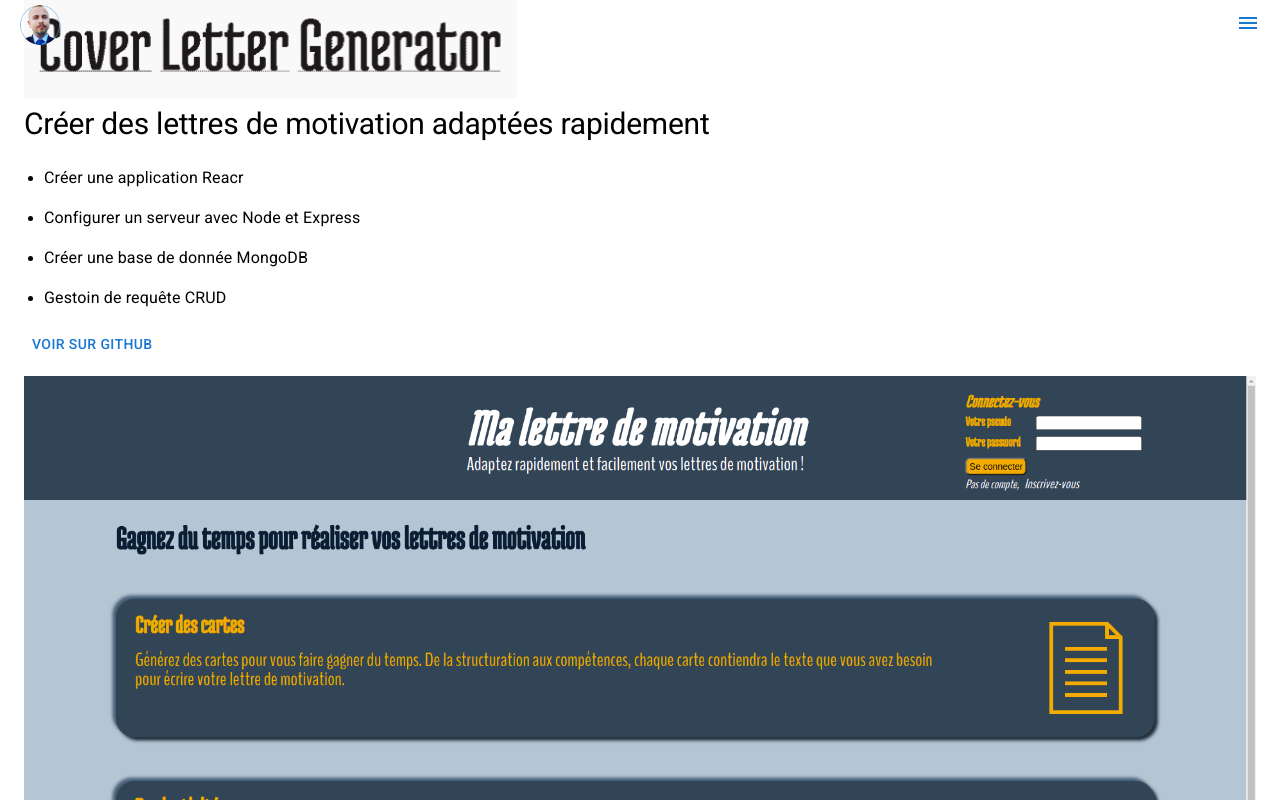
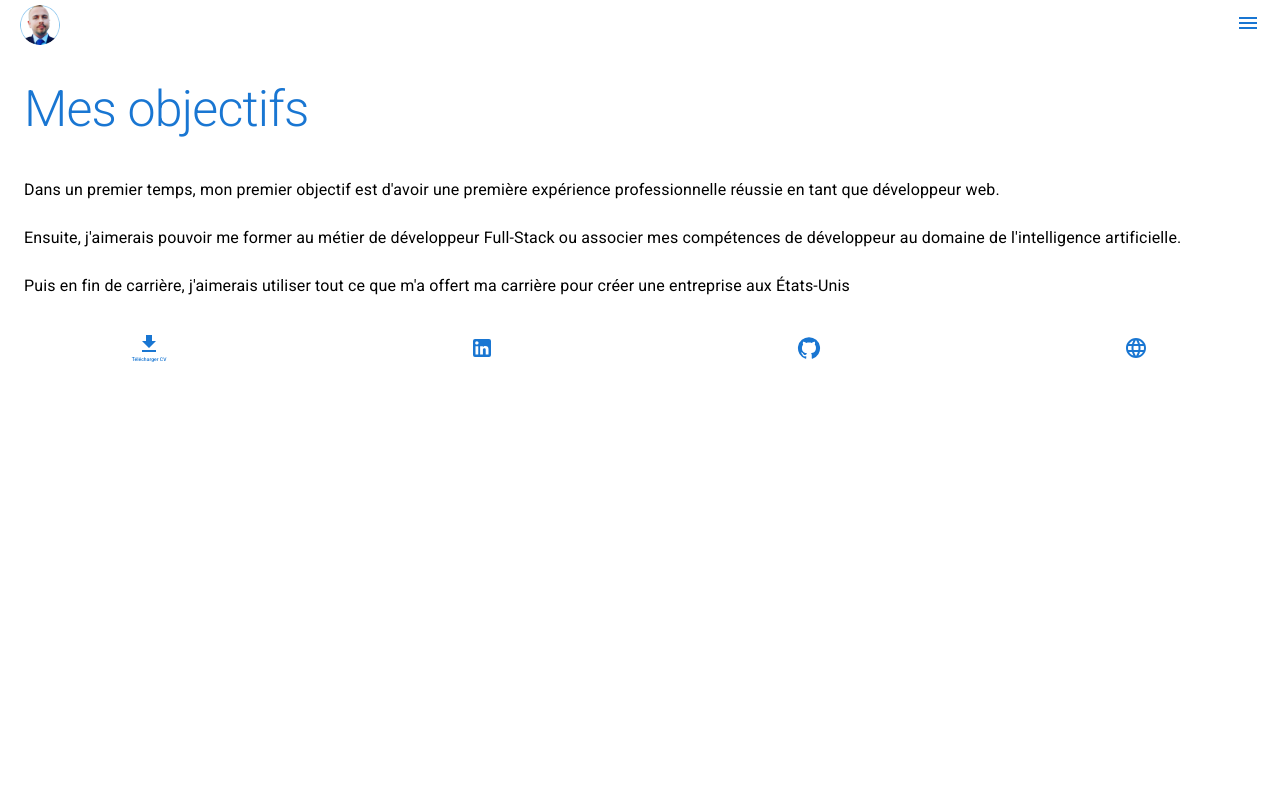
Before and after one commit to Chris5477/mon-portfolio, a React (Create React App) app: page / in a window 1280 px wide. Shown: the top 800 px of the page. Built offline with nearby package versions, Linux system fonts and the light colour scheme.

Commit message:
add style in information component

```diff
--- a/src/App.js
+++ b/src/App.js
@@ -14,8 +14,8 @@ function App() {
 			{/* <Home /> */}
 			{/* <Content title="Mes projets" list={projects} /> */}
 			{/* <Content title="À propos de moi" list={presentation} /> */}
-			<Project />
-			{/* <Information /> */}
+			{/* <Project /> */}
+			<Information />
 			<Footer />
 		</div>
 	);
--- a/src/components/Information.js
+++ b/src/components/Information.js
@@ -1,17 +1,21 @@
-import {Grid, Typography} from "@mui/material"
+import { Grid, Typography } from "@mui/material";
+import { useEffect } from "react";
 import { presentation } from "../utils/presentation";
 
 const Information = () => {
-	const {title, description} = presentation[0]
+	const { title, description } = presentation[6];
+	useEffect(() => {
+		document.querySelector("p").innerHTML = description.replaceAll("*", "<br/><br/>");
+	});
 	return (
-		<Grid container>
-			<Grid item>
-				<Typography variant="h1">{title}</Typography>
+		<Grid container pl={3} pr={2}>
+			<Grid item xs={12} className="slideY-one" mt={5} mb={5} sx={{ opacity: 0 }}>
+				<Typography color="primary" variant="h1" fontSize={"50px"}>
+					{title}
+				</Typography>
 			</Grid>
-			<Grid item>
-				<Typography paragraph>
-					{description}
-				</Typography>
+			<Grid item xs={12} className="slideY-two" sx={{ opacity: 0 }}>
+				<Typography paragraph>{description}</Typography>
 			</Grid>
 		</Grid>
 	);
--- a/src/components/Project.js
+++ b/src/components/Project.js
@@ -7,10 +7,10 @@ const Project = () => {
 		<Grid container pl={3} pr={3}>
 			<Grid item xs={12}>
 				<h1>
-					<img className="logo-project slideY-logo" src={logo} alt={title} />
+					<img className="logo-project slideY-one" src={logo} alt={title} />
 				</h1>
 			</Grid>
-			<Grid item xs={12} className="slideY-body" sx={{ opacity: "0" }}>
+			<Grid item xs={12} className="slideY-two" sx={{ opacity: "0" }}>
 				<Typography variant="h2" fontSize={30} fontWeight={400} mb={3}>
 					{description}
 				</Typography>
@@ -25,7 +25,7 @@ const Project = () => {
 				<Button href={github}>Voir sur Github</Button>
 
 				{illustrations.map((picture, index) => (
-					<Grid item xs={12} className="slideY-illustrations" sx={{ opacity: 0 }} mt={3} key={index}>
+					<Grid item xs={12} className="slideY-three" sx={{ opacity: 0 }} mt={3} key={index}>
 						{<img className="illustration" src={picture} alt="illustration" />}
 					</Grid>
 				))}
--- a/src/components/TopBar.js
+++ b/src/components/TopBar.js
@@ -15,7 +15,7 @@ const TopBar = () => {
 	};
 
 	return (
-		<AppBar position="fixed" sx={styleAppBar}>
+		<AppBar position="static" sx={styleAppBar}>
 			<Avatar alt="christopher Petitcolas" src={chris} />
 			<Box>
 				<MenuIcon color="primary" />
--- a/src/index.css
+++ b/src/index.css
@@ -26,15 +26,15 @@ ul{
 	opacity: 0;
 }
 
-.slideY-logo {
+.slideY-one {
 	animation: slideY 1s ease-out 0.2s forwards;
 }
 
-.slideY-body{
+.slideY-two{
 	animation: slideY 1s ease-out 0.6s forwards;
 }
 
-.slideY-illustrations{
+.slideY-three{
 	animation: slideY 1s ease-out 0.9s forwards;
 }
 
--- a/src/utils/presentation.js
+++ b/src/utils/presentation.js
@@ -2,40 +2,40 @@ export const presentation = [
 	{
 		id: 1,
 		title: "Presentation",
-		description: `Je m'appelle Christopher, j'ai 31 ans et je suis jeune diplômé d'une formation de développeur Front-End chez Openclassrooms. J'ai travaillé pendant une dizaine d'année dans la grande distribution sur plusieurs postes. Le manque de perspective d'évolution m'a motivé à m'orienter vers une reconversion professionnelle. J'ai choisi le développement web, car j'ai gardé un très bon souvenir de mon grand frère qui m'a initié au HTML dans mon enfance. J'ai choisi une formation de développeur Front-End pour la satisfaction de pouvoir visualiser le code écrit sur un navigateur. Par curiosité, afin de pouvoir conserver des données, j'ai décidé d'apprendre Node js et la base de données MongoDB pour parvenir a créer une application complète.`,
+		description: `Je m'appelle Christopher, j'ai 31 ans et je suis jeune diplômé d'une formation de développeur Front-End chez Openclassrooms.* J'ai travaillé pendant une dizaine d'année dans la grande distribution sur plusieurs postes. Le manque de perspective d'évolution m'a motivé à m'orienter vers une reconversion professionnelle.* J'ai choisi le développement web, car j'ai gardé un très bon souvenir de mon grand frère qui m'a initié au HTML dans mon enfance. J'ai choisi une formation de développeur Front-End pour la satisfaction de pouvoir visualiser le code écrit sur un navigateur.* Par curiosité, afin de pouvoir conserver des données, j'ai décidé d'apprendre Node js et la base de données MongoDB pour parvenir a créer une application complète.`,
 	},
 	{
 		id: 2,
 		title: "Ma recherche d'entreprise",
-		description: `Je recherche ma première expérience professionnelle en tant que développeur Front-End, en CDI, CDD ou encore en contrat d'apprentissage. Le rythme de mon contrat d'apprentissage est de 4 jours en entreprise et d'un jour d'école par semaine et ce pendant 1 an. Dans l'idéal, je souhaite trouver un grand groupe pour pouvoir monter rapidement en compétences. En ce qui concerne le mode de travail, travailler en présentiel serait un atout pour la proximité avec les collègues. Je suis mobile dans toute la France. J'ai une préférence pour la région Grand Est vers la ville de Nancy pour me rapprocher de ma famille. Ou encore dans le sud de la France, comme Aix-en-Provence par exemple. Pour la rémunération, un contrat en CDI ou CDD, le marché du travail indique que le salaire d'un développeur Front-End junior est de 27 K€ annuel brut. Pour le contrat d'apprentissage, le salaire est à discuter. De plus, je suis éligible à la prime de 8 000 € offerte par l'État pour encourager les entreprises à recruter des alternants.`,
+		description: `Je recherche ma première expérience professionnelle en tant que développeur Front-End, en CDI, CDD ou encore en contrat d'apprentissage. Le rythme de mon contrat d'apprentissage est de 4 jours en entreprise et d'un jour d'école par semaine et ce pendant 1 an.* Dans l'idéal, je souhaite trouver un grand groupe pour pouvoir monter rapidement en compétences. En ce qui concerne le mode de travail, travailler en présentiel serait un atout pour la proximité avec les collègues.* Je suis mobile dans toute la France. J'ai une préférence pour la région Grand Est vers la ville de Nancy pour me rapprocher de ma famille, ou encore dans le sud de la France.* Pour la rémunération, un contrat en CDI ou CDD, le marché du travail indique que le salaire d'un développeur Front-End junior est de 27 K€ annuel brut. Pour le contrat d'apprentissage, le salaire est à discuter. De plus, je suis éligible à la prime de 8 000 € offerte par l'État pour encourager les entreprises à recruter des alternants.`,
 	},
 	{
 		id: 3,
 		title: "Formation",
-		description: `Diplomé d'une formation de développeur front-end chez OpenClassrooms. Cette expérience m'a appris à être persévérant face aux difficultés, d'apprendre en autonomie, et d'organiser mon temps pour réaliser les différents projets. J'ai également eu l’opportunité de présenter des livrables lors de soutenance afin de valider mes projets, ce qui m’a permis de gérer le stress et de bien progresser sur mes présentations orales. Grâce à cette formation, je suis capable de concevoir des maquettes stylisées et dynamique avec HTML5, CSS3, Sass, Javascript, en respectant les normes W3C. J'ai découvert la librairie React.js pour créer des applications single-page, avec les notions de cycle de vie de composant, de state, et de props. Pour gérer les états au sein de l'application, j'ai également eu l'occasion de travailler avec Redux. J'ai pu travailler avec des API notemment les requêtes CRUD, ce qui a attirer ma curiosité sur la création d'API et de serveur. J'ai donc pu acquérir des petites connaissances sur node.js express et mongoDB. `,
+		description: `Je suis diplomé d'une formation de développeur front-end chez OpenClassrooms de niveau Bac +4. Cette expérience m'a appris à être persévérant face aux difficultés, d'apprendre en autonomie, et d'organiser mon temps pour réaliser les différents projets.* J'ai également eu l’opportunité de présenter des livrables lors de soutenance afin de valider mes projets, ce qui m’a permis de gérer le stress et de bien progresser sur mes présentations orales.* Grâce à cette formation, je suis capable de concevoir des maquettes stylisées et dynamique avec HTML5, CSS3, Sass, Javascript, en respectant les normes W3C.* J'ai découvert la librairie React.js pour créer des applications single-page, avec les notions de cycle de vie de composant, de state, et de props. Pour gérer les états au sein de l'application, j'ai également eu l'occasion de travailler avec Redux.* J'ai pu travailler avec des API notemment les requêtes CRUD, ce qui a attirer ma curiosité sur la création d'API et de serveur. J'ai donc pu acquérir des petites connaissances sur node.js express et mongoDB. `,
 	},
 	{
 		id: 4,
 		title: "Expérience professionnelle",
-		description: `Lors de ma dernière expérience professionnelle. J'ai eu la chance d’inaugurer le service drive. J'ai eu l'occasion de développer des compétences transversales comme, apprendre à travailler en équipe. En effet en tant que préparateur de commande, nous devons communiquer pour gérer les tâches. J'ai eu l'occasion de manager une petite équipe d'étudiant les week-ends, et d'apprendre a déléguer le travail. En tant que préparateur de commande, il faut aussi savoir organiser son temps pour respecter les créneaux horaires des commandes. J'ai également su adapter les méthodes de travail pour gagner en productivité. `,
+		description: `Lors de ma dernière expérience professionnelle, J'ai eu l'opportunité d’inaugurer le service drive.* C'était une bonne occasion pour développer des compétences transversales comme, apprendre à travailler en équipe. En effet en tant que préparateur de commande, nous devons communiquer pour gérer les tâches. J'ai eu l'occasion de manager une petite équipe d'étudiant les week-ends, et d'apprendre a déléguer le travail.* En tant que préparateur de commande, il faut aussi savoir organiser son temps pour respecter les créneaux horaires des commandes. J'ai également su adapter les méthodes de travail pour gagner en productivité. `,
 	},
 	{
 		id: 5,
 		title: "Interêts",
-		description: `Avoir l'opportunité de rejoindre une entreprise qui œuvre sur des projets innovants et de pouvoir travailler sur des solutions qui répondent aux besoins des utilisateurs serait une très bonne chose.
-		En effet, je suis passionné, des nouvelles technologies, du digitale ou encore de l'intelligence artificielle.
+		description: `Avoir l'opportunité de rejoindre une entreprise qui œuvre sur des projets innovants et de pouvoir travailler sur des solutions qui répondent aux besoins des utilisateurs serait une très bonne chose.*
+		En effet, je suis passionné, des nouvelles technologies, du digitale ou encore de l'intelligence artificielle.*
 		Par conséquent, pouvoir lier mon activité professionnelle pour aider des personnes dans le domaine médical, développer des applications pour aider au respect de notre environnement ou encore pour faciliter notre quotidien serai une excellente raison de me lever le matin.`,
 	},
 	{
 		id: 6,
 		title: "Mes Hobbies",
-		description: `Étant né dans les années 90, j'ai pu grandir avec le jeu vidéo, et Final fantasy 7 est celui qui m'a passionnée pour cet art. J'aime tous les types de jeu, mais les FPS ou les jeux d'aventure post-apocalyptique sont mes préférées. The last of us est ma licence préférée. C'est d'ailleurs cette licence qui attire toute ma curiosité sur l'intelligence artificielle, car elle est plutôt bien développée.
-		J'aime également faire de la guitare, je possède deux guitares acoustiques et une électrique. Jouer de la guitare m'apporte une échappatoire afin de me vider l'esprit. En plus réussir à jouer un morceau qu'on apprécie est satisfaisant.
+		description: `Étant né dans les années 90, j'ai pu grandir avec le jeu vidéo, et Final fantasy 7 est celui qui m'a passionnée pour cet art.* J'aime tous les types de jeu, mais les FPS ou les jeux d'aventure post-apocalyptique sont mes préférées.* The last of us est ma licence préférée. C'est d'ailleurs cette licence qui attire toute ma curiosité sur l'intelligence artificielle, puisqu'elle a un comportement proche de la nôtre.*
+		J'aime également faire de la guitare, je possède deux guitares acoustiques et une électrique. Jouer de la guitare m'apporte une échappatoire afin de me vider l'esprit. En plus réussir à jouer un morceau qu'on apprécie est satisfaisant.*
 		La cuisine est quelque chose qui me plaît. Si de beau matin, on me dit ce soir, on fait un barbecue ? Ma journée serait géniale quoiqu'il arrive. Cuisiner des choses qu'on aime est géniale, ça développe la créativité ou encore, on peut tenter des mélanges improbables. `,
 	},
 	{
 		id: 7,
 		title: "Mes objectifs",
-		description: `Dans un premier temps, mon premier objectif est d'avoir une première expérience professionnelle réussie en tant que développeur web. Ensuite, j'aimerais pouvoir me former au métier de développeur Full-Stack ou associer mes compétences de développeur au domaine de l'intelligence artificielle. Puis en fin de carrière, j'aimerais utiliser tout ce que m'a offert ma carrière pour créer une entreprise aux États-Unis`,
+		description: `Dans un premier temps, mon premier objectif est d'avoir une première expérience professionnelle réussie en tant que développeur web.* Ensuite, j'aimerais pouvoir me former au métier de développeur Full-Stack ou associer mes compétences de développeur au domaine de l'intelligence artificielle.* Puis en fin de carrière, j'aimerais utiliser tout ce que m'a offert ma carrière pour créer une entreprise aux États-Unis`,
 	},
 ];
```
